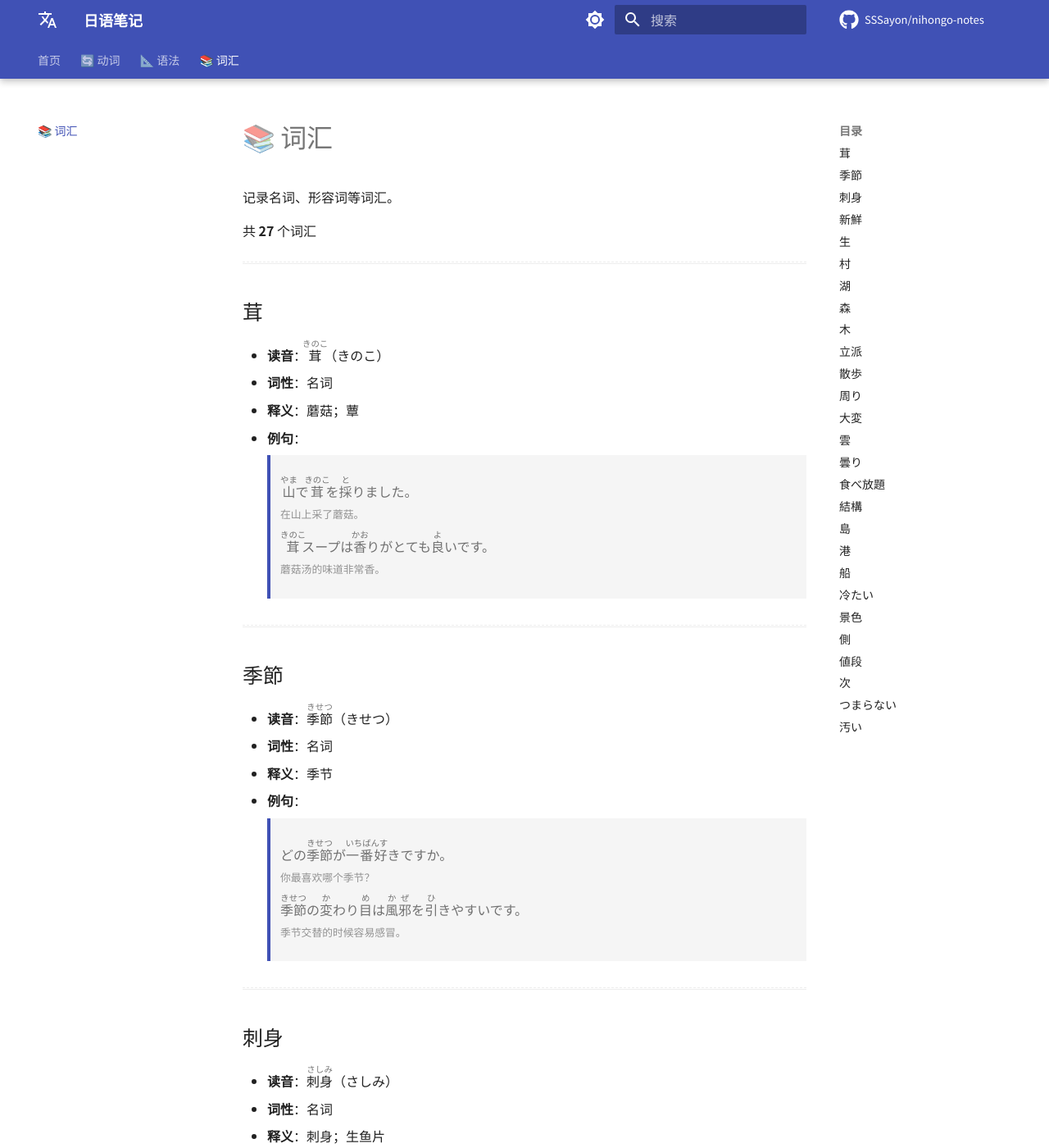
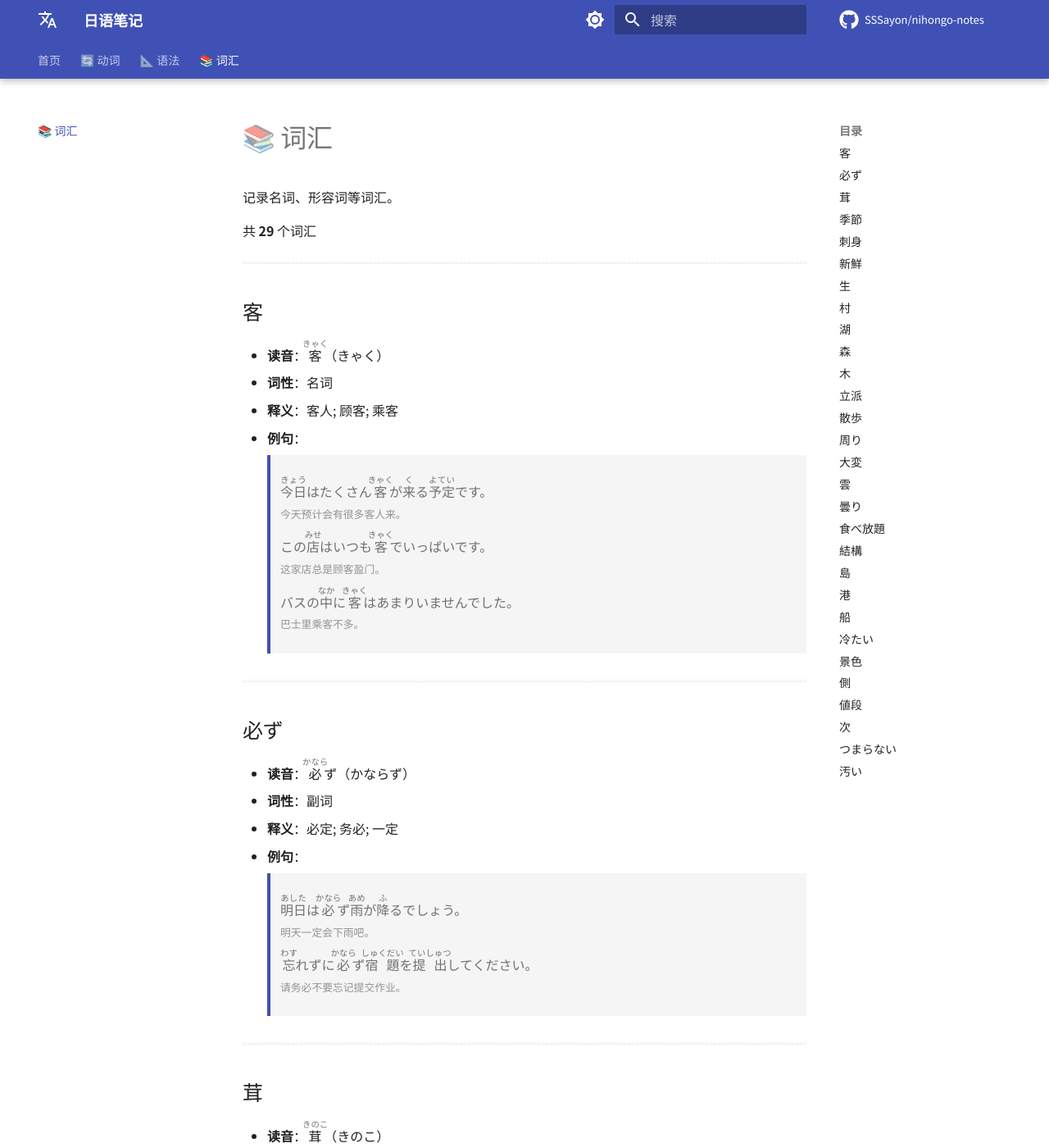
Before and after one commit to SSSayon/nihongo-notes, an MkDocs documentation site: the page built from docs/vocabulary.md, in a window 1280 px wide and 1400 px high. Shown: the whole window at 82% size. Built offline with MkDocs 1.6.1 and Material for MkDocs 9.7.7, drawn with Linux system fonts in a browser that asks for light colours; comment, search, counter and statistics services are not loaded.

Commit message:
chore: update site content

```diff
--- a/docs/vocabulary.md
+++ b/docs/vocabulary.md
@@ -2,7 +2,52 @@
 
 记录名词、形容词等词汇。
 
-共 **27** 个词汇
+共 **29** 个词汇
+
+---
+
+## 客
+
+- **读音**：<ruby>客<rt>きゃく</rt></ruby>（きゃく）
+- **词性**：名词
+- **释义**：客人; 顾客; 乘客
+
+- **例句**：
+
+    > <div class="example-box">
+    > <ruby>今日<rt>きょう</rt></ruby>はたくさん<ruby>客<rt>きゃく</rt></ruby>が<ruby>来<rt>く</rt></ruby>る<ruby>予定<rt>よてい</rt></ruby>です。
+    > <br><small>今天预计会有很多客人来。</small>
+    > </div>
+
+    > <div class="example-box">
+    > この<ruby>店<rt>みせ</rt></ruby>はいつも<ruby>客<rt>きゃく</rt></ruby>でいっぱいです。
+    > <br><small>这家店总是顾客盈门。</small>
+    > </div>
+
+    > <div class="example-box">
+    > バスの<ruby>中<rt>なか</rt></ruby>に<ruby>客<rt>きゃく</rt></ruby>はあまりいませんでした。
+    > <br><small>巴士里乘客不多。</small>
+    > </div>
+
+---
+
+## 必ず
+
+- **读音**：<ruby>必<rt>かなら</rt></ruby>ず（かならず）
+- **词性**：副词
+- **释义**：必定; 务必; 一定
+
+- **例句**：
+
+    > <div class="example-box">
+    > <ruby>明日<rt>あした</rt></ruby>は<ruby>必<rt>かなら</rt></ruby>ず<ruby>雨<rt>あめ</rt></ruby>が<ruby>降<rt>ふ</rt></ruby>るでしょう。
+    > <br><small>明天一定会下雨吧。</small>
+    > </div>
+
+    > <div class="example-box">
+    > <ruby>忘<rt>わす</rt></ruby>れずに<ruby>必<rt>かなら</rt></ruby>ず<ruby>宿題<rt>しゅくだい</rt></ruby>を<ruby>提出<rt>ていしゅつ</rt></ruby>してください。
+    > <br><small>请务必不要忘记提交作业。</small>
+    > </div>
 
 ---
 
```
Also changed, not shown: docs/index.md (+3 -3 lines), 1 other file.
